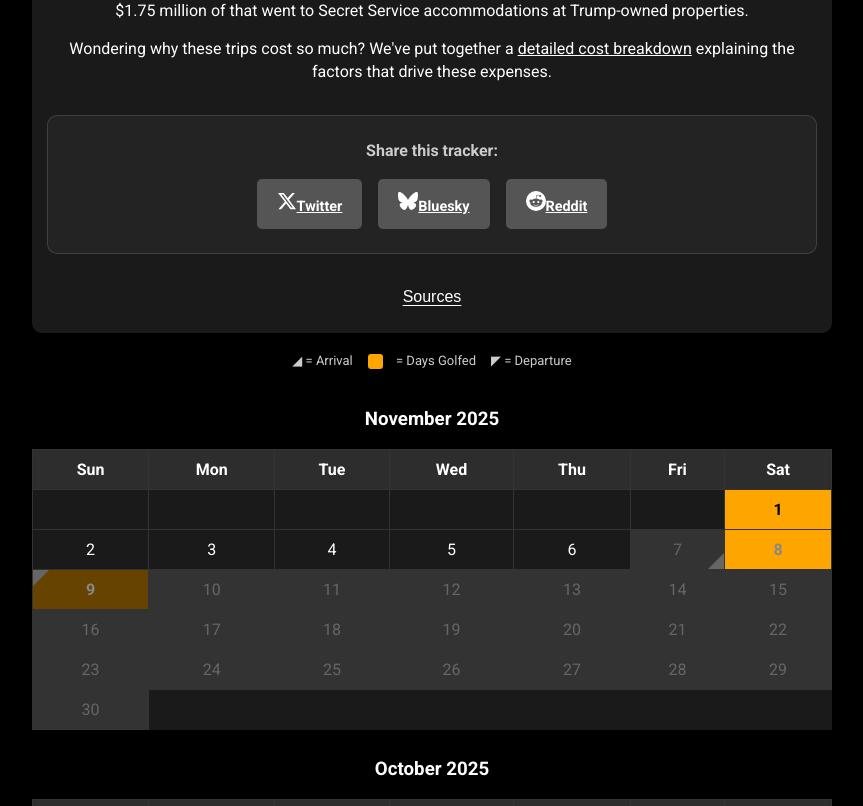
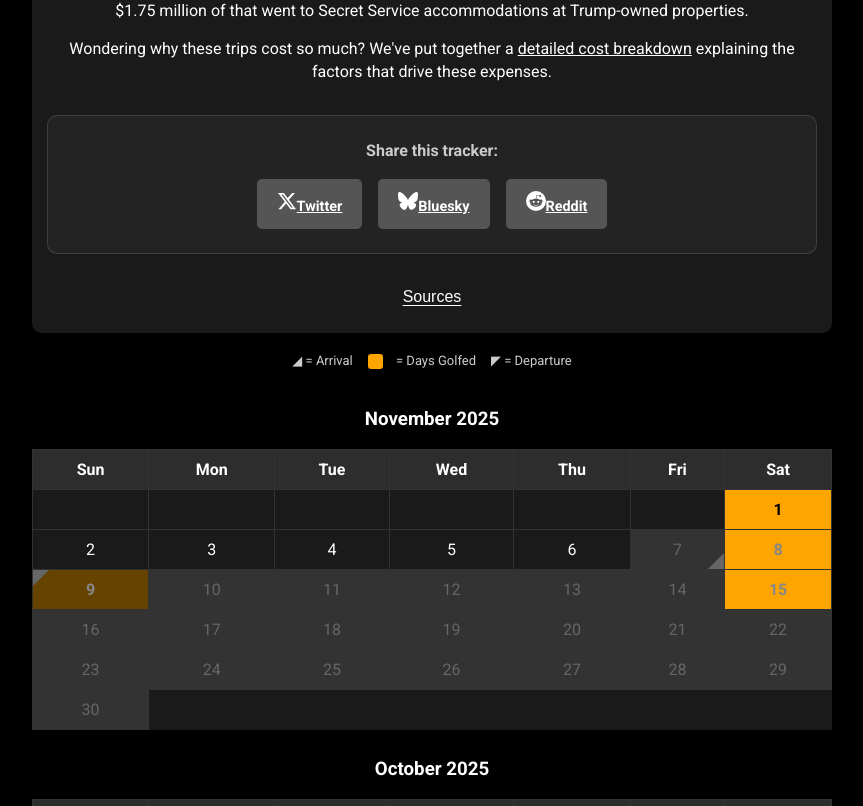
Before and after one commit to soyboi1312/istrumpgolfing.today, a Next.js app: page / in a window 1280 px wide. Shown: the part 767-1573 px from the top of the page, without its empty margins (208-1071 px from the left). Built offline with nearby package versions, Linux system fonts and the light colour scheme.

Commit message:
Update status.ts

```diff
--- a/data/status.ts
+++ b/data/status.ts
@@ -16,6 +16,16 @@ export const statusData: StatusData = {
         // ========================================
         // November 2025
         // ========================================
+        '2025-11-15':{
+            location: 'West Palm Beach, FL',
+            url: 'https://rollcall.com/factbase/trump/topic/calendar/',
+            type: 'golf',
+        },
+        '2025-11-14':{
+            location: 'West Palm Beach, FL',
+            url: 'https://rollcall.com/factbase/trump/topic/calendar/',
+            type: 'arrived',
+        },
         '2025-11-09':{
             location: 'West Palm Beach, FL',
             url: 'https://rollcall.com/factbase/trump/topic/calendar/',
```
